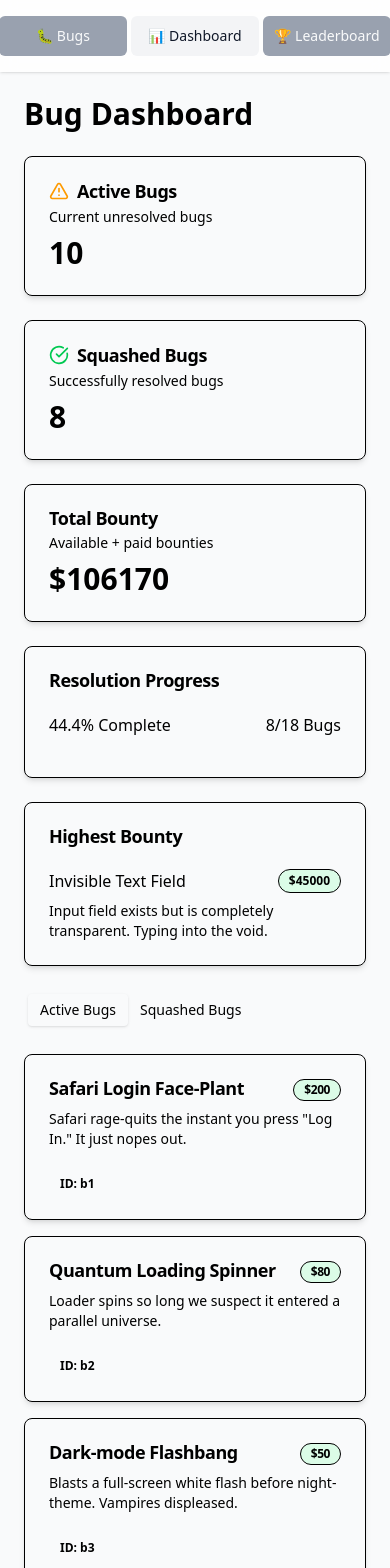
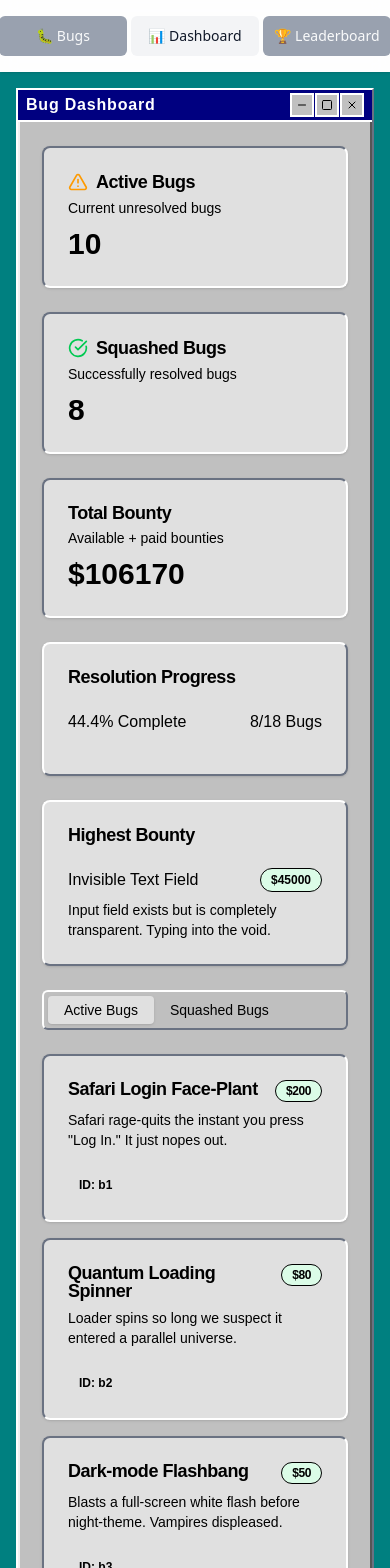
Before and after one commit to Typefacers/bug, a React (Vite) app: page /dashboard in a window 390 px wide. Shown: the top 1568 px of the page. Built offline with nearby package versions, Linux system fonts and the light colour scheme.

Commit message:
Refactor Dashboard component for improved layout and styling; enhance bug statistics display with new UI elements and responsive design.

```diff
--- a/src/routes/Dashboard.tsx
+++ b/src/routes/Dashboard.tsx
@@ -1,24 +1,36 @@
-import { Card, CardContent, CardDescription, CardFooter, CardHeader, CardTitle } from "../components/ui/card";
+import {
+	Card,
+	CardContent,
+	CardDescription,
+	CardFooter,
+	CardHeader,
+	CardTitle,
+} from "../components/ui/card";
 import { Tabs, TabsContent, TabsList, TabsTrigger } from "../components/ui/tabs";
 import { useBugStore } from "../store";
 import { Bug } from "../types/bug";
 import { Badge } from "../components/ui/badge";
 import { Progress } from "../components/ui/progress";
-import { CalendarIcon, CheckCircleIcon, AlertTriangleIcon } from "lucide-react";
+import {
+	CalendarIcon,
+	CheckCircleIcon,
+	AlertTriangleIcon,
+	Minus,
+	Square,
+	X as CloseIcon,
+} from "lucide-react";
 
 // Helper function to calculate total bounty
-const calculateTotalBounty = (bugs: Bug[]): number => {
-	return bugs.reduce((total, bug) => total + bug.bounty, 0);
-};
+const calculateTotalBounty = (bugs: Bug[]): number =>
+	bugs.reduce((total, bug) => total + bug.bounty, 0);
 
-// Helper function to format date (assuming bugs have createdAt property)
-const formatDate = (date: Date): string => {
-	return new Intl.DateTimeFormat("en-US", {
+// Helper function to format date
+const formatDate = (date: Date): string =>
+	new Intl.DateTimeFormat("en-US", {
 		year: "numeric",
 		month: "short",
 		day: "numeric",
 	}).format(date);
-};
 
 export default function Dashboard() {
 	const bugs = useBugStore((s) => s.bugs);
@@ -29,17 +41,56 @@ export default function Dashboard() {
 	const squashedBountyTotal = calculateTotalBounty(squashedBugs);
 
 	// Calculate bug resolution rate
-	const resolutionRate = bugs.length > 0 ? (squashedBugs.length / bugs.length) * 100 : 0;
+	const resolutionRate =
+		bugs.length > 0 ? (squashedBugs.length / bugs.length) * 100 : 0;
 
 	// Find highest bounty bug
-	const highestBountyBug = bugs.length > 0 ? bugs.reduce((prev, current) => (prev.bounty > current.bounty ? prev : current)) : null;
+	const highestBountyBug =
+		bugs.length > 0
+			? bugs.reduce((prev, current) =>
+					prev.bounty > current.bounty ? prev : current,
+			)
+			: null;
+
+	/** Tailwind snippets for Windows 95–style 3-D borders */
+	const raised =
+		"border-2 border-t-white border-l-white border-b-gray-500 border-r-gray-500";
+	const sunken =
+		"border-2 border-t-gray-500 border-l-gray-500 border-b-white border-r-white";
+	const windowShadow =
+		"shadow-[inset_-2px_-2px_0_0_rgba(0,0,0,0.55),inset_2px_2px_0_0_rgba(255,255,255,0.8)]";
 
 	return (
-		<div className="container mx-auto p-6">
-			<h1 className="mb-6 text-3xl font-bold">Bug Dashboard</h1>
+		/* Desktop background */
+		<div className="min-h-screen bg-[#008080] flex items-start justify-center p-4 font-[\'MS_Sans_Serif\',\'Tahoma\',sans-serif]">
+			{/* Main window */}
+			<div className={`w-full max-w-7xl bg-[#C0C0C0] ${raised} ${windowShadow}`}>
+				{/* Title-bar */}
+				<div className="h-8 bg-[#000080] flex items-center justify-between px-2 text-white select-none border-b-2 border-b-white">
+					<span className="font-bold tracking-wider">Bug Dashboard</span>
 
+					<div className="flex gap-px">
+						{[
+							{ Icon: Minus, label: "Minimize" },
+							{ Icon: Square, label: "Maximize" },
+							{ Icon: CloseIcon, label: "Close" },
+						].map(({ Icon, label }) => (
+							<button
+								key={label}
+								aria-label={label}
+								className={`w-6 h-6 bg-[#C0C0C0] flex items-center justify-center ${raised} hover:${sunken} active:${sunken} transition-colors`}
+							>
+								<Icon className="h-3 w-3 text-black" />
+							</button>
+						))}
+					</div>
+				</div>
+
+				{/* Window content */}
+				<div className="p-6">
+					{/* Top stats */}
 					<div className="grid gap-6 md:grid-cols-3 mb-6">
-				<Card className="shadow-md">
+						<Card className={`bg-[#E0E0E0] ${raised} hover:${sunken} transition-all`}>
 							<CardHeader className="pb-2">
 								<CardTitle className="flex items-center gap-2">
 									<AlertTriangleIcon className="h-5 w-5 text-amber-500" />
@@ -52,7 +103,7 @@ export default function Dashboard() {
 							</CardContent>
 						</Card>
 
-				<Card className="shadow-md">
+						<Card className={`bg-[#E0E0E0] ${raised} hover:${sunken} transition-all`}>
 							<CardHeader className="pb-2">
 								<CardTitle className="flex items-center gap-2">
 									<CheckCircleIcon className="h-5 w-5 text-green-500" />
@@ -65,20 +116,22 @@ export default function Dashboard() {
 							</CardContent>
 						</Card>
 
-				<Card className="shadow-md">
+						<Card className={`bg-[#E0E0E0] ${raised} hover:${sunken} transition-all`}>
 							<CardHeader className="pb-2">
 								<CardTitle>Total Bounty</CardTitle>
 								<CardDescription>Available + paid bounties</CardDescription>
 							</CardHeader>
 							<CardContent>
-						<div className="text-3xl font-bold">${activeBountyTotal + squashedBountyTotal}</div>
+								<div className="text-3xl font-bold">
+									${activeBountyTotal + squashedBountyTotal}
+								</div>
 							</CardContent>
 						</Card>
 					</div>
 
 					{/* New statistics row */}
 					<div className="grid gap-6 md:grid-cols-2 mb-6">
-				<Card className="shadow-md">
+						<Card className={`bg-[#E0E0E0] ${raised}`}>
 							<CardHeader>
 								<CardTitle>Resolution Progress</CardTitle>
 							</CardHeader>
@@ -95,7 +148,7 @@ export default function Dashboard() {
 							</CardContent>
 						</Card>
 
-				<Card className="shadow-md">
+						<Card className={`bg-[#E0E0E0] ${raised}`}>
 							<CardHeader>
 								<CardTitle>Highest Bounty</CardTitle>
 							</CardHeader>
@@ -108,7 +161,9 @@ export default function Dashboard() {
 												${highestBountyBug.bounty}
 											</Badge>
 										</div>
-								<p className="text-sm text-muted-foreground">{highestBountyBug.description}</p>
+										<p className="text-sm text-muted-foreground">
+											{highestBountyBug.description}
+										</p>
 									</div>
 								) : (
 									<p>No bugs available</p>
@@ -117,12 +172,21 @@ export default function Dashboard() {
 						</Card>
 					</div>
 
+					{/* Tabbed bug lists */}
 					<Tabs defaultValue="active" className="mb-6">
-				<TabsList className="mb-4 bg-secondary w-full justify-start p-1">
-					<TabsTrigger value="active" className="data-[state=active]:bg-primary data-[state=active]:text-primary-foreground">
+						<TabsList
+							className={`mb-4 bg-[#C0C0C0]/80 p-1 w-full justify-start ${raised}`}
+						>
+							<TabsTrigger
+								value="active"
+								className="data-[state=active]:bg-[#E0E0E0] data-[state=active]:text-black px-4 py-1"
+							>
 								Active Bugs
 							</TabsTrigger>
-					<TabsTrigger value="squashed" className="data-[state=active]:bg-primary data-[state=active]:text-primary-foreground">
+							<TabsTrigger
+								value="squashed"
+								className="data-[state=active]:bg-[#E0E0E0] data-[state=active]:text-black px-4 py-1"
+							>
 								Squashed Bugs
 							</TabsTrigger>
 						</TabsList>
@@ -130,20 +194,30 @@ export default function Dashboard() {
 						<TabsContent value="active">
 							<div className="grid gap-4 md:grid-cols-2 lg:grid-cols-3">
 								{activeBugs.map((bug) => (
-							<Card key={bug.id} className="shadow-md hover:shadow-lg transition-shadow">
+									<Card
+										key={bug.id}
+										className={`bg-[#E0E0E0] ${raised} hover:${sunken} transition-all`}
+									>
 										<CardHeader className="pb-2">
 											<CardTitle className="flex justify-between items-start">
 												<span>{bug.title}</span>
-										<Badge variant="outline" className="ml-2 bg-green-100 font-semibold">
+												<Badge
+													variant="outline"
+													className="ml-2 bg-green-100 font-semibold"
+												>
 													${bug.bounty}
 												</Badge>
 											</CardTitle>
 											{bug.priority && (
 												<Badge
 													variant="outline"
-											className={`
-											${bug.priority === "high" ? "text-red-500 border-red-500" : bug.priority === "medium" ? "text-amber-500 border-amber-500" : "text-blue-500 border-blue-500"}
-										`}
+													className={`${
+														bug.priority === "high"
+															? "text-red-500 border-red-500"
+															: bug.priority === "medium"
+															? "text-amber-500 border-amber-500"
+															: "text-blue-500 border-blue-500"
+													}`}
 												>
 													{bug.priority}
 												</Badge>
@@ -176,11 +250,17 @@ export default function Dashboard() {
 						<TabsContent value="squashed">
 							<div className="grid gap-4 md:grid-cols-2 lg:grid-cols-3">
 								{squashedBugs.map((bug) => (
-							<Card key={bug.id} className="shadow-md hover:shadow-lg transition-shadow">
+									<Card
+										key={bug.id}
+										className={`bg-[#E0E0E0] ${raised} hover:${sunken} transition-all`}
+									>
 										<CardHeader className="pb-2">
 											<CardTitle className="flex justify-between items-start">
 												<span>{bug.title}</span>
-										<Badge variant="outline" className="ml-2 bg-gray-100 font-semibold">
+												<Badge
+													variant="outline"
+													className="ml-2 bg-gray-100 font-semibold"
+												>
 													${bug.bounty}
 												</Badge>
 											</CardTitle>
@@ -195,7 +275,9 @@ export default function Dashboard() {
 											)}
 										</CardContent>
 										<CardFooter className="flex justify-between items-center">
-									<Badge className="bg-green-100 text-green-800 hover:bg-green-200">Squashed</Badge>
+											<Badge className="bg-green-100 text-green-800 hover:bg-green-200">
+												Squashed
+											</Badge>
 											<Badge variant="secondary" className="ml-2 text-xs">
 												ID: {bug.id}
 											</Badge>
@@ -206,5 +288,7 @@ export default function Dashboard() {
 						</TabsContent>
 					</Tabs>
 				</div>
+			</div>
+		</div>
 	);
 }
```
Lines whose indentation alone changed are shown as unchanged.
